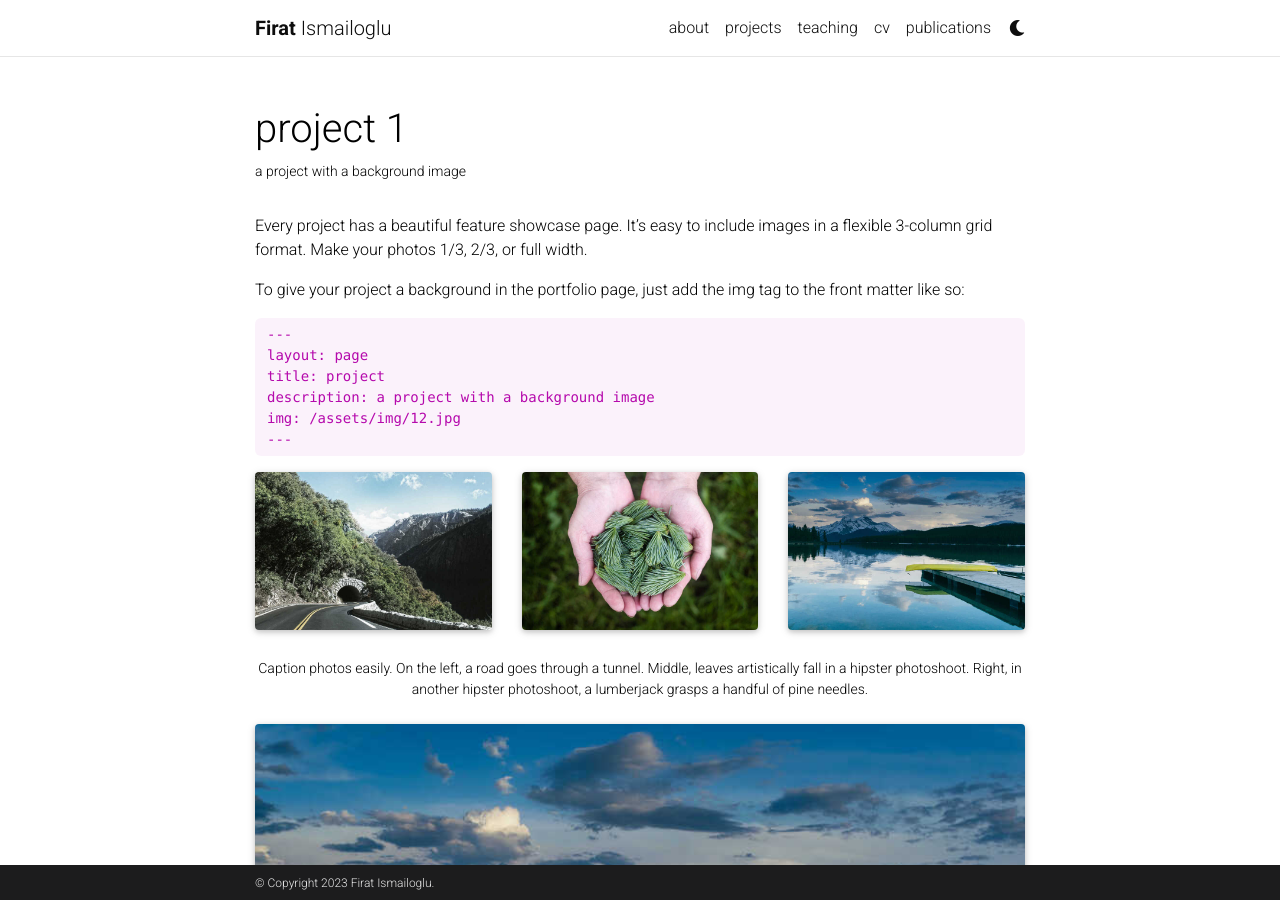
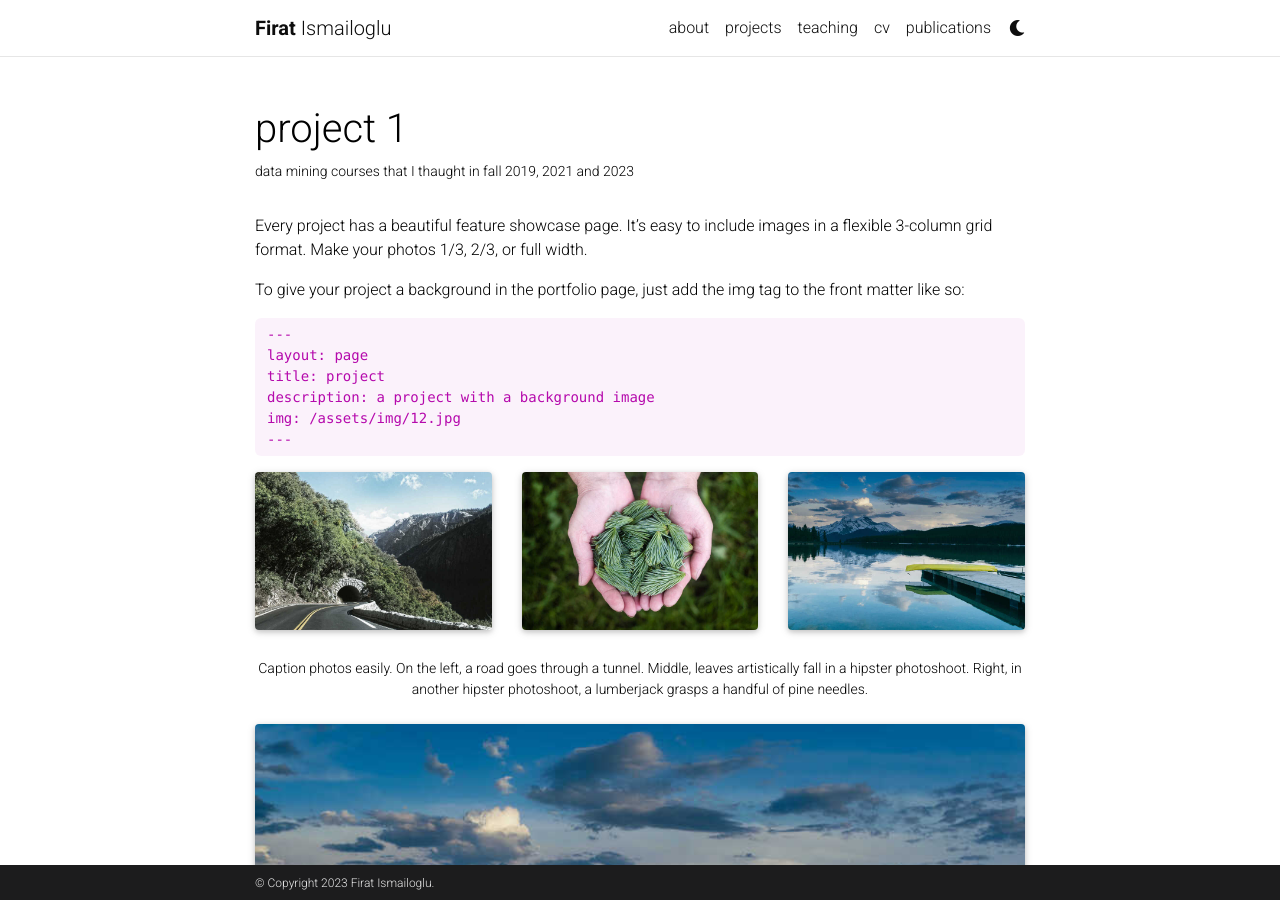
Before and after one commit to FiratIsmailoglu/firatismailoglu.github.io, a Jekyll site: the page built from _projects/1_project.md, in a window 1280 px wide and 900 px high. Built offline with Jekyll 4.4.1, drawn with Linux system fonts in a browser that asks for light colours; full-size pictures stand in for the smaller copies a plugin makes; comment, search, counter and statistics services are not loaded; a style sheet for code colours, icons or effects is not loaded.

Commit message:
Update 1_project.md

```diff
--- a/_projects/1_project.md
+++ b/_projects/1_project.md
@@ -1,8 +1,8 @@
 ---
 layout: page
 title: project 1
-description: a project with a background image
-img: assets/img/12.jpg
+description: data mining courses that I thaught in fall 2019, 2021 and 2023
+img: assets/img/data_mining.jpg
 importance: 1
 course: 1
 category: work
```
